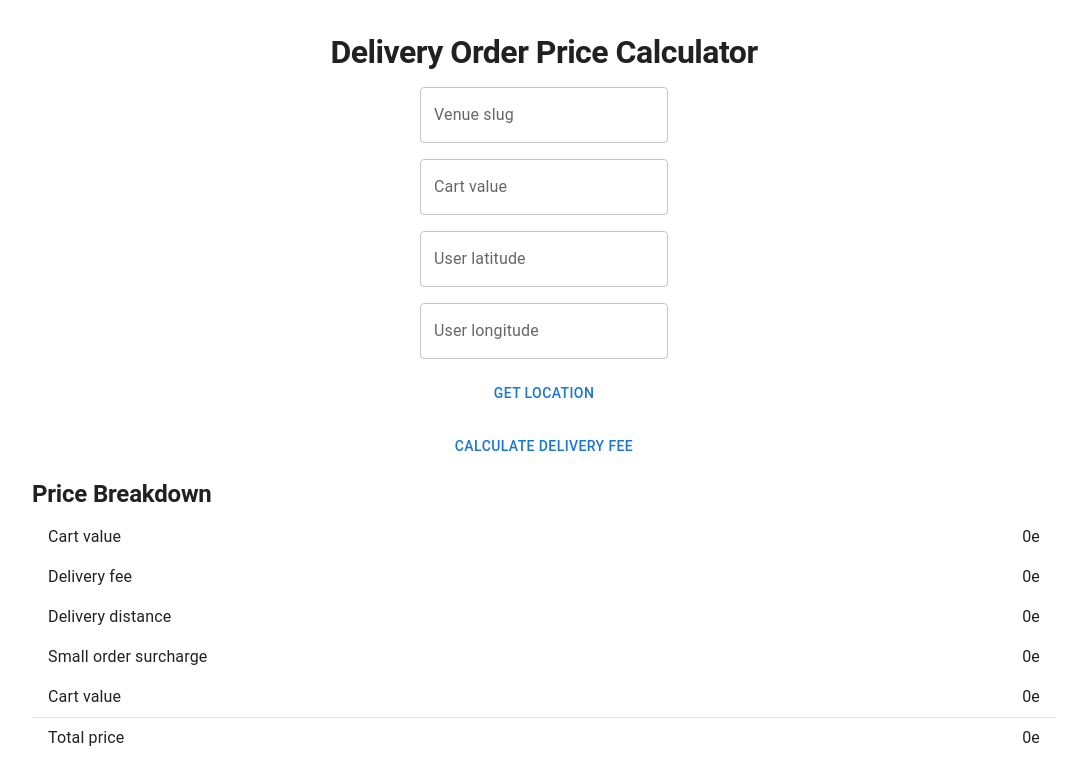
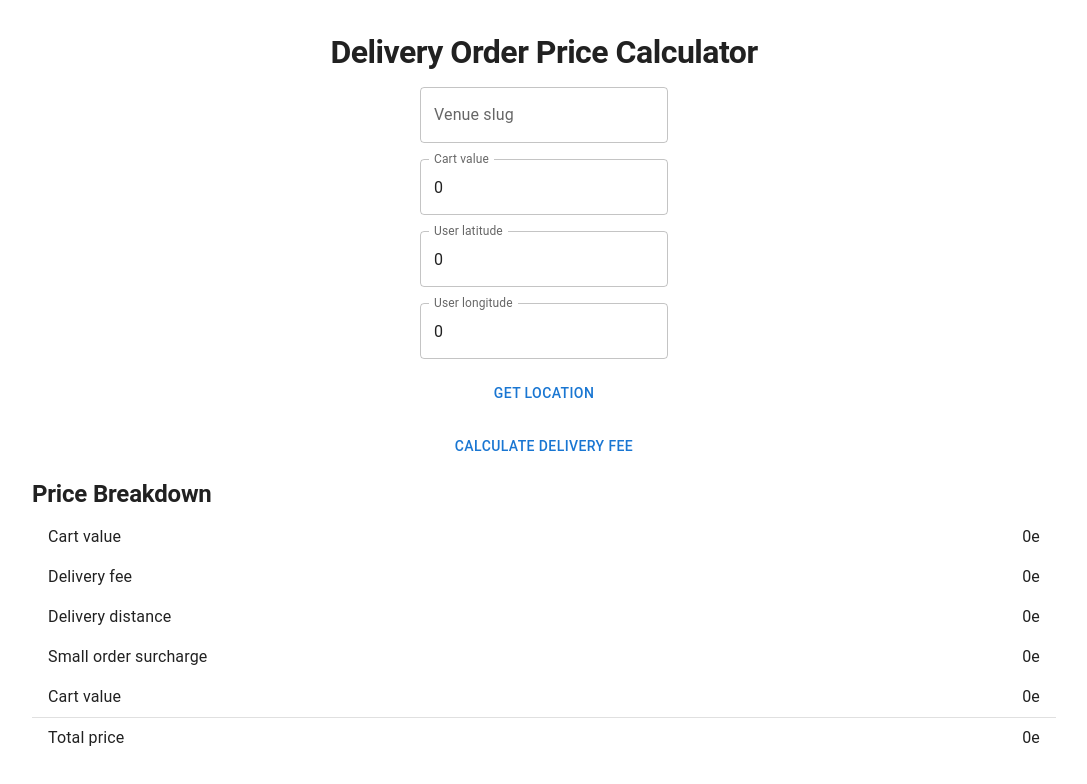
Before and after one commit to JerryUusis/Wolt-2025-Frontend-Engineering-Internship, a React (Vite) app: page / in a window 1280 px wide. Shown: the top 784 px of the page, without its empty margins (96-1183 px from the left). Built offline with nearby package versions, Linux system fonts and the light colour scheme.

Commit message:
Add getUserLocation function and add state for userLatitude and userLongitude

```diff
--- a/src/App.tsx
+++ b/src/App.tsx
@@ -1,7 +1,5 @@
 import { useState } from "react";
-
 import Box from "@mui/material/Box";
-import TextField from "@mui/material/TextField";
 import Button from "@mui/material/Button";
 import Typography from "@mui/material/Typography";
 import List from "@mui/material/List";
@@ -10,9 +8,13 @@ import Divider from "@mui/material/Divider";
 import NumberInput from "./components/NumberInput";
 import StringInput from "./components/StringInput";
 
+import { getUserLocation } from "./utils/library";
+
 function App() {
   const [venueSlug, setVenueSlug] = useState("");
   const [cartValue, setCartValue] = useState(0);
+  const [userLatitude, setUserLatitude] = useState(0);
+  const [userLongitude, setUserLongitude] = useState(0);
 
   return (
     <Box
@@ -49,9 +51,27 @@ function App() {
           isFloatValue={true}
           value={cartValue}
         />
-        <TextField label="User latitude" />
-        <TextField label="User longitude" />
-        <Button>Get location</Button>
+        <NumberInput
+          label="User latitude"
+          dataTestId={"userLatitude"}
+          setNumberState={setUserLatitude}
+          isFloatValue={true}
+          value={userLatitude}
+          decimals={5}
+        />
+        <NumberInput
+          label="User longitude"
+          dataTestId={"userLongitude"}
+          setNumberState={setUserLongitude}
+          isFloatValue={true}
+          value={userLongitude}
+          decimals={5}
+        />
+        <Button
+          onClick={() => getUserLocation(setUserLatitude, setUserLongitude)}
+        >
+          Get location
+        </Button>
         <Button>Calculate delivery fee</Button>
         <Box sx={{ width: "100%" }}>
           <Typography variant="h2">Price Breakdown</Typography>
--- a/src/components/NumberInput.tsx
+++ b/src/components/NumberInput.tsx
@@ -6,22 +6,19 @@ interface NumberInputProps {
   label: string;
   setNumberState: Dispatch<React.SetStateAction<number>>;
   isFloatValue: boolean;
+  decimals?: number;
   value: number;
 }
 
-// https://mui.com/material-ui/migration/migrating-from-deprecated-apis/#textfield
+// https://mui.com/material-ui/api/text-field/
 const NumberInput = ({
   dataTestId,
   label,
   setNumberState,
   isFloatValue,
+  decimals = 2,
   value,
 }: NumberInputProps) => {
-  const numberTypeProps = {
-    min: 0,
-    step: isFloatValue ? "0.01" : "1",
-  };
-
   const handleChange = (event: React.ChangeEvent<HTMLInputElement>) => {
     let inputValueAsNumber: number;
     if (isFloatValue) {
@@ -34,7 +31,8 @@ const NumberInput = ({
 
   const handleFloatInput = (inputValue: string): number => {
     const inputValueString = inputValue.replace(",", ".");
-    const fixedFloatString = parseFloat(inputValueString).toFixed(2);
+
+    const fixedFloatString = parseFloat(inputValueString).toFixed(decimals);
     return Number(fixedFloatString);
   };
 
@@ -42,10 +40,29 @@ const NumberInput = ({
     return Number(inputValue);
   };
 
+  const handleDecimals = (isFloatValue: boolean) => {
+    if (isFloatValue) {
+      return parseStepsFromDecimals(decimals);
+    } else {
+      return "1";
+    }
+  };
+
+  // Set the correct amount of decimals
+  const parseStepsFromDecimals = (decimalsAmount: number): string => {
+    return (1 / Math.pow(10, decimalsAmount)).toString();
+  };
+
+  const numberTypeProps = {
+    min: 0,
+    step: handleDecimals(isFloatValue),
+  };
+
   return (
     <>
       <TextField
         label={label}
+        // https://mui.com/material-ui/migration/migrating-from-deprecated-apis/#textfield
         slotProps={{
           htmlInput: {
             ...numberTypeProps,
@@ -56,6 +73,7 @@ const NumberInput = ({
         type="number"
         onChange={handleChange}
         error={!isNaN(value) ? false : true}
+        value={value}
       />
     </>
   );
--- /dev/null
+++ b/src/utils/library.ts
@@ -0,0 +1,11 @@
+import React, { SetStateAction } from "react";
+
+export const getUserLocation = (
+  setUserLatitude: React.Dispatch<SetStateAction<number>>,
+  setUserLongitude: React.Dispatch<SetStateAction<number>>
+) => {
+  navigator.geolocation.getCurrentPosition((position) => {
+    setUserLatitude(parseFloat(position.coords.latitude.toFixed(5)));
+    setUserLongitude(parseFloat(position.coords.longitude.toFixed(5)));
+  });
+};
```
